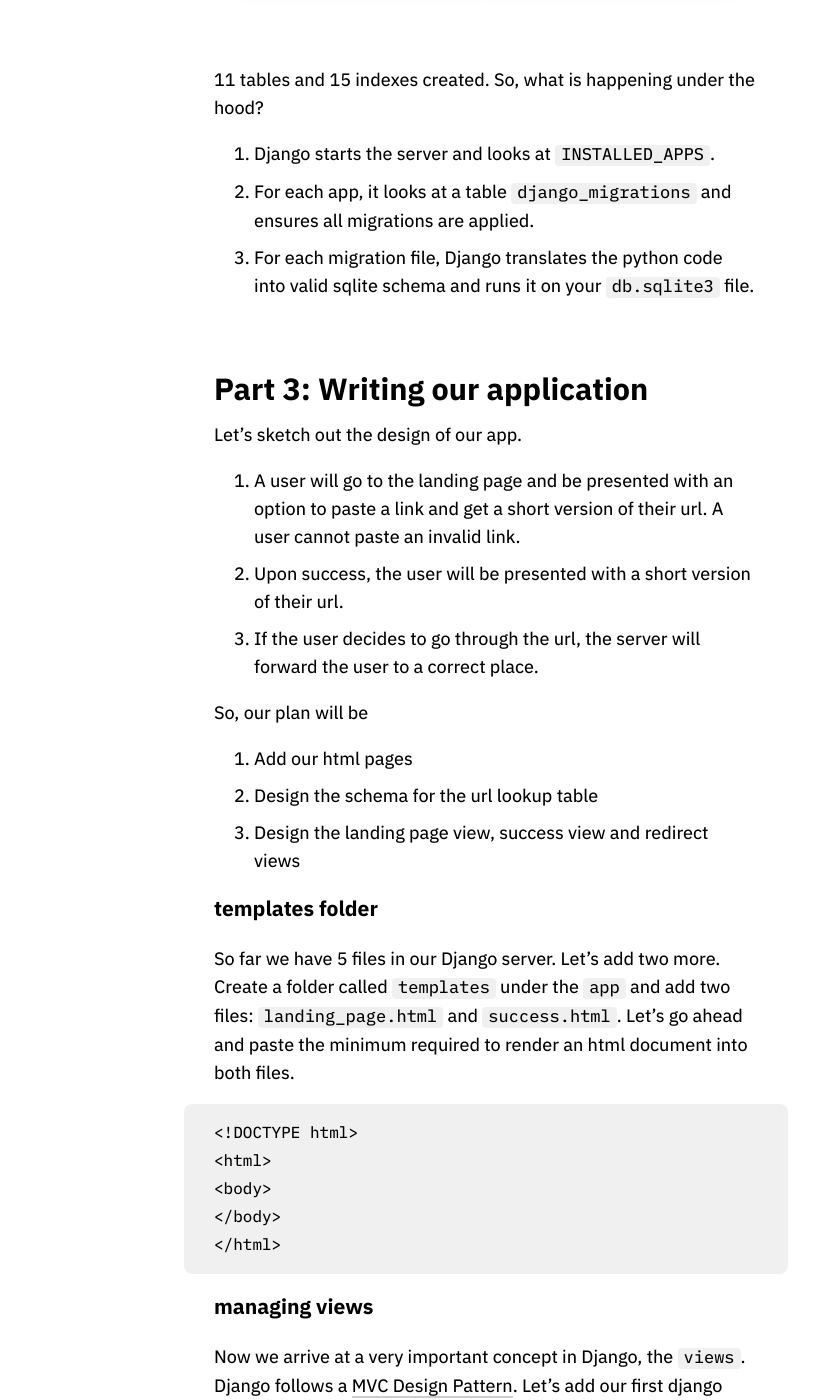
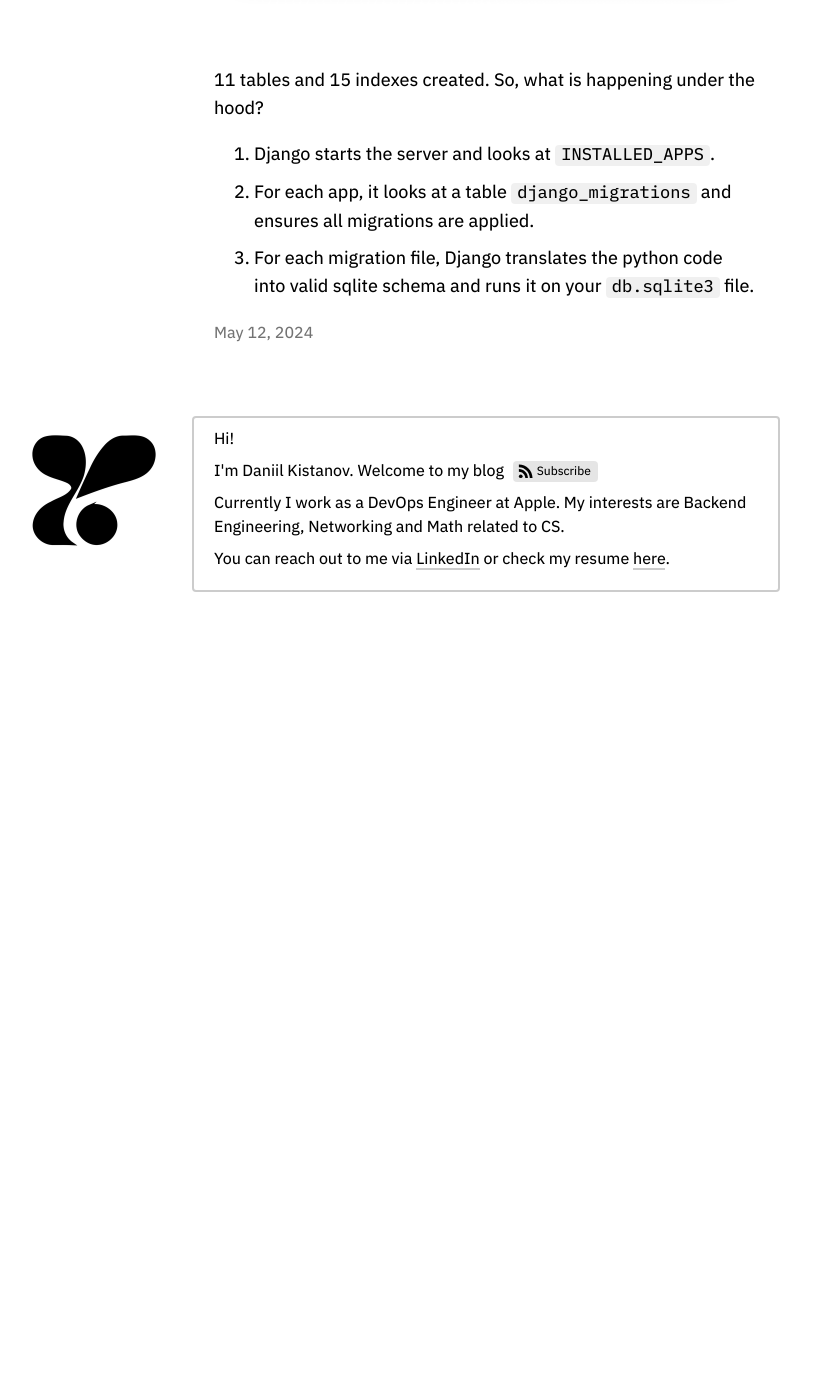
Before and after one commit to kistanovdev/kistanovdev.github.io, a Jekyll site: the page built from _posts/2024-05-12-django-tutorial-url-shortner.md, in a window 1280 px wide and 1400 px high, scrolled down 6602 px. Shown: the whole window, without its empty margins (155-974 px from the left). Built offline with Jekyll 4.4.1, drawn with Linux system fonts in a browser that asks for light colours; after the commit the page ends 7232 px from its top, so only the background shows below that; some of the changed text lies outside the part shown.

````diff
--- a/_posts/2024-05-12-django-tutorial-url-shortner.md
+++ b/_posts/2024-05-12-django-tutorial-url-shortner.md
@@ -16,7 +16,7 @@ like `Models`, `URL Mappings`, `URL Routers`, `Views`.
 Similar to [shorturl.at](https://www.shorturl.at/), we will be able to post
 any convoluted link and receive a shortcut version of it.
 
-# Part 1: Project Setup
+# Project Setup
 
 First, we'll start with creating a python [virtual environment](https://xkcd.com/1987/).
 We shouldn't concern ourselves with what version of python or Django we will be installing as we won't be using
@@ -138,7 +138,7 @@ os.environ.setdefault('DJANGO_SETTINGS_MODULE', 'app.settings')
 application = get_wsgi_application()
 ```
 
-# Part 2: Understanding Django ORM
+# Understanding Django ORM
 
 Now that we have our barebones Django setup, let's run the server.
 
@@ -175,51 +175,3 @@ Once we run `python3 manage.py migrate`, we notice the difference
 2. For each app, it looks at a table `django_migrations` and ensures all migrations are applied.
 3. For each migration file, Django translates the python code into valid sqlite schema and runs
 it on your `db.sqlite3` file.
-
-
-
-# Part 3: Writing our application
-
-Let's sketch out the design of our app.
-
-1. A user will go to the landing page and be presented with an option
-to paste a link and get a short version of their url. A user cannot paste an invalid link.
-2. Upon success, the user will be presented with a short version of their url.
-3. If the user decides to go through the url, the server will forward the user to a correct place.
-
-So, our plan will be
-1. Add our html pages
-2. Design the schema for the url lookup table
-3. Design the landing page view, success view and redirect views
-
-### templates folder
-
-So far we have 5 files in our Django server. Let's add two more.
-Create a folder called `templates` under the `app` and add two files:
-`landing_page.html` and `success.html`. Let's go ahead and paste the minimum
-required to render an html document into both files.
-```
-<!DOCTYPE html>
-<html>
-<body>
-</body>
-</html>
-```
-
-### managing views
-
-Now we arrive at a very important concept in Django, the `views`. Django follows a
-[MVC Design Pattern](https://en.wikipedia.org/wiki/Model%E2%80%93view%E2%80%93controller).
-Let's add our first django view called landing page. I will add some basic types
-
-```python3
-from django.shortcuts import render
-from django.http import HttpRequest, HttpResponse
-def landing_page_view(request: HttpRequest) -> HttpResponse:
-    return render(request, template_name="landing_page.html")
-```
-Please note 3 new concepts.
-1. `render` function from `django.shortcuts` provides a convenient way
-of rendering an html file.
-2. Our function takes a request object of type `HttpRequest`. It contains all information
-related to the http request.
````
Also changed, not shown: other parts of _posts/2024-05-12-django-tutorial-url-shortner.md (+3 -3 lines), _posts/2024-07-05-django-tutorial-url-shortner-pt2.md (added, +54 -0 lines).
